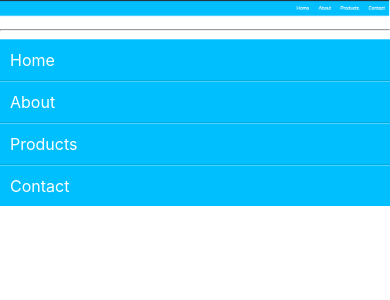
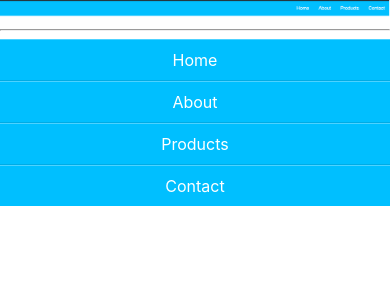
Before and after one commit to amrm0h/Flex-Box, a React (Create React App) app: page / in a window 390 px wide. Shown: the top 300 px of the page. Built offline with nearby package versions, Linux system fonts and the light colour scheme.

Commit message:
solve responsive

```diff
--- a/src/ResponsiveNav/index.js
+++ b/src/ResponsiveNav/index.js
@@ -6,7 +6,7 @@ const ResponsiveNav = () => {
     <>
       <img src='/images/navResponsive.png' alt="" width="100%" />
       <hr />
-      <ul class="navigation">
+      <ul className="navigation">
         <li><a href="#">Home</a></li>
         <li><a href="#">About</a></li>
         <li><a href="#">Products</a></li>
--- a/src/ResponsiveNav/responsiveStyles.scss
+++ b/src/ResponsiveNav/responsiveStyles.scss
@@ -5,6 +5,9 @@
   margin: 0;
   background: deepskyblue;
 
+  // solve
+  display: flex;
+  justify-content: flex-end;
 }
 
 .navigation a {
@@ -12,6 +15,9 @@
   display: block;
   padding: 1em;
   color: white;
+
+  // solve
+  text-align: center;
 }
 
 .navigation a:hover {
@@ -20,11 +26,14 @@
 
 @media all and (max-width: 800px) {
   .navigation {
+    justify-content: space-around;
   }
 }
 
 @media all and (max-width: 600px) {
   .navigation {
+    // solve
+    flex-direction: column;
     // main styles
     padding: 0;
   }
```
